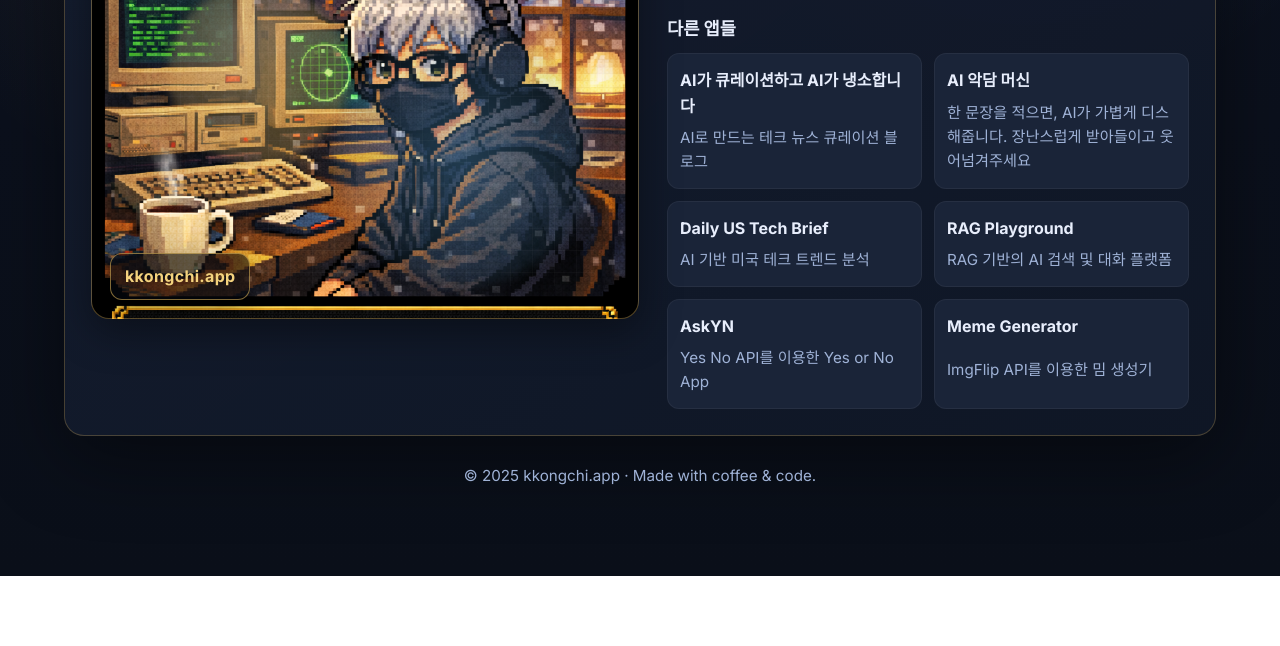
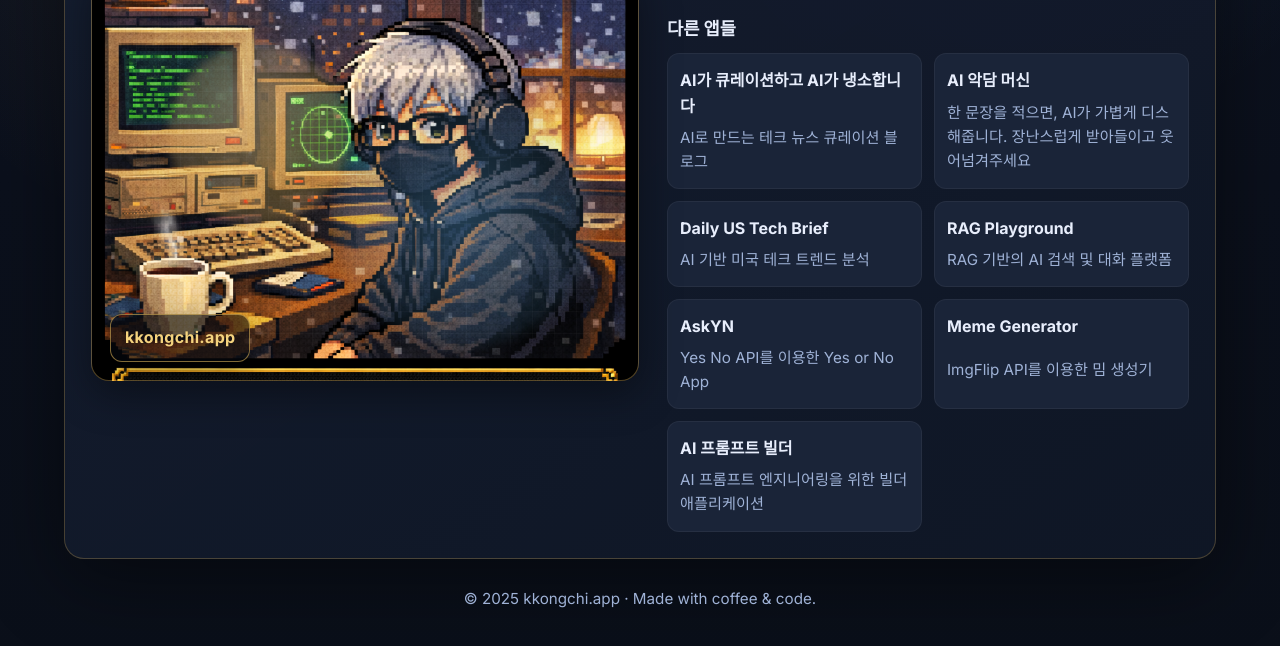
Before and after one commit to kongsungeui/kkongchi-ai-coding-lab, a plain HTML site: page index.html in a window 1280 px wide. Shown: the part 342-988 px from the top of the page. Before the commit the page ends 918 px from the top, so only its background shows below. Drawn offline with Linux system fonts and the light colour scheme.

Commit message:
프롬프트 빌더 앱 추가

```diff
--- a/index.html
+++ b/index.html
@@ -58,6 +58,10 @@
               <span class="label">Meme Generator</span>
               <span class="description">ImgFlip API를 이용한 밈 생성기</span>
             </a>
+            <a class="app-card" href="https://prompt.kkongchi.app" target="_blank" rel="noreferrer">
+              <span class="label">AI 프롬프트 빌더</span>
+              <span class="description">AI 프롬프트 엔지니어링을 위한 빌더 애플리케이션</span>
+            </a>
           </div>
         </div>
       </div>
```
